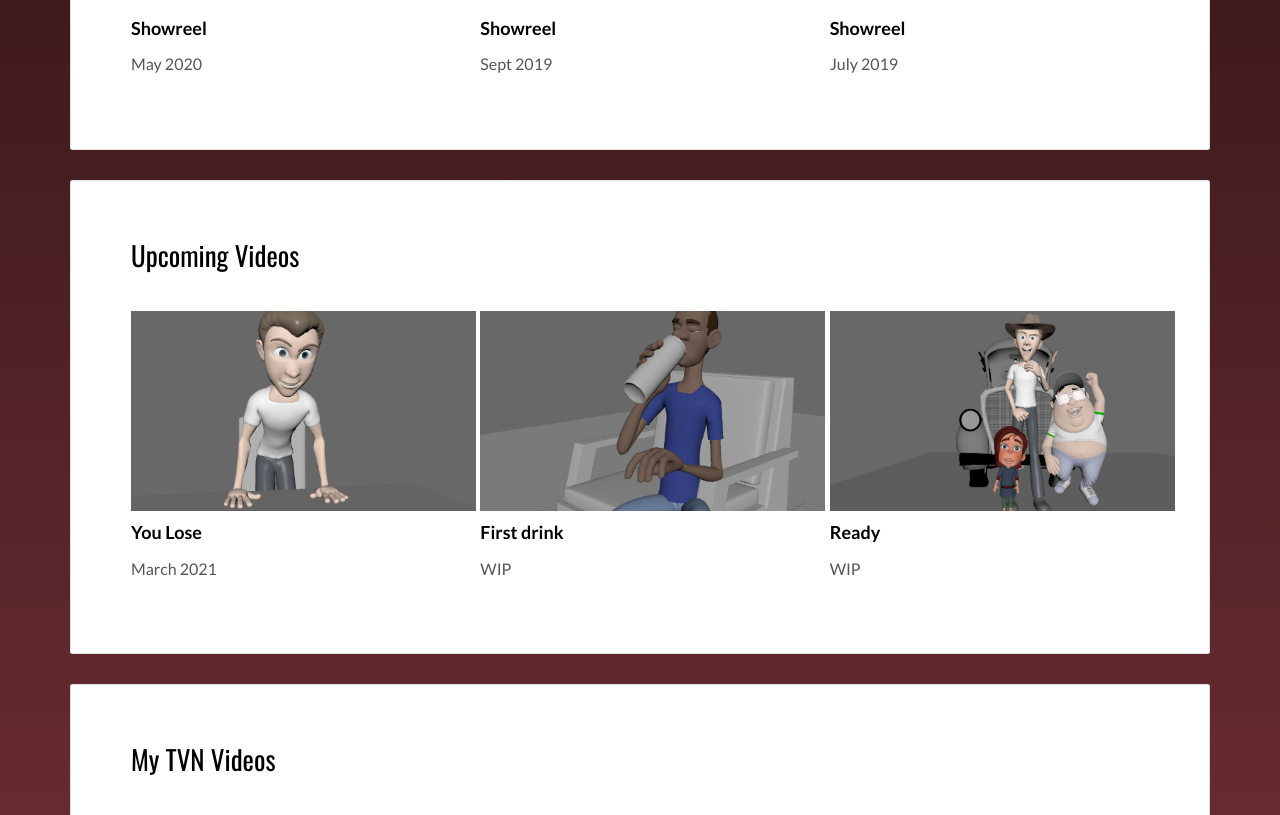
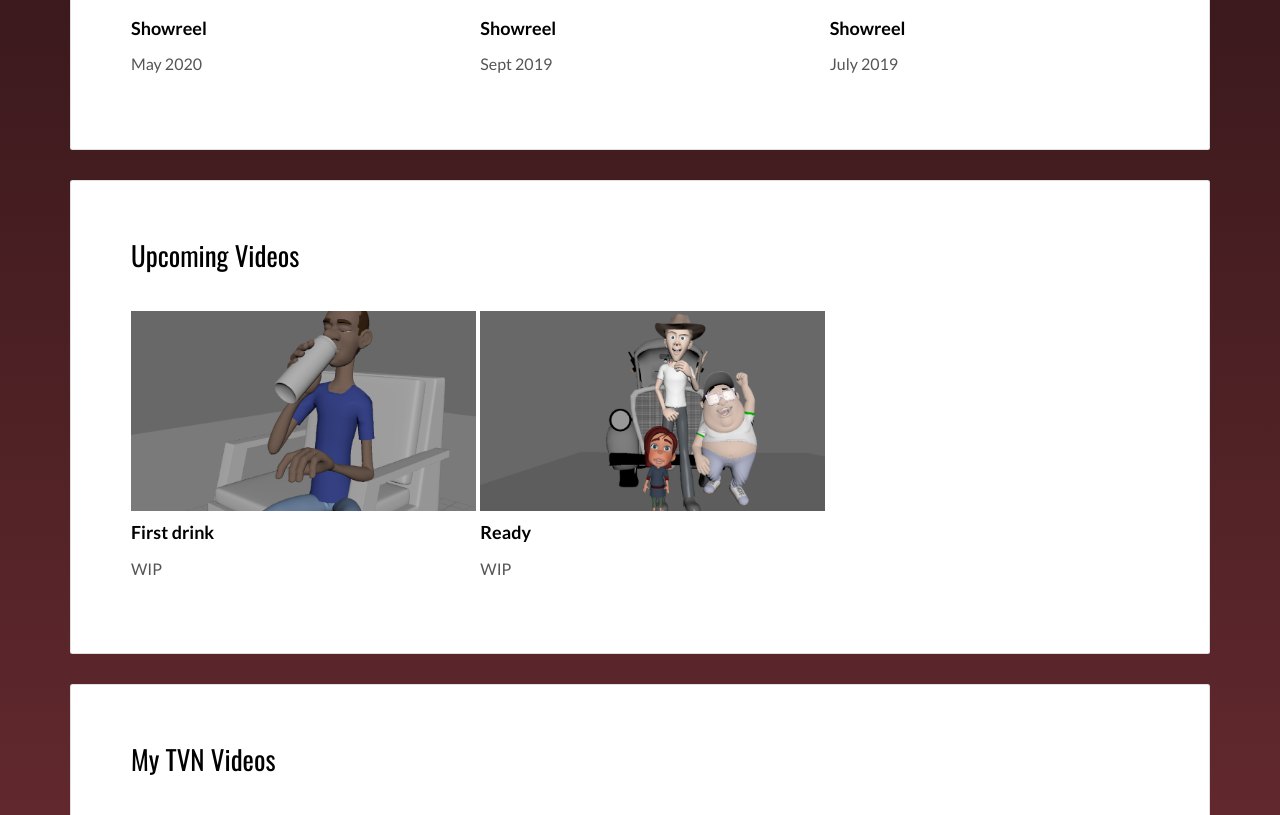
Before and after one commit to tejas240592/Animportfo, a Flask app: page / in a window 1280 px wide. Shown: the part 1179-1994 px from the top of the page. Run offline with Flask 2, Linux system fonts and the light colour scheme; some libraries are stand-ins or nearby versions; grey boxes are pictures that could not be loaded.

Commit message:
added new video on site

```diff
--- a/templates/index.html
+++ b/templates/index.html
@@ -132,11 +132,6 @@
             <h2>Upcoming Videos</h2>
             <div class="row">
               <div class="col-md-4">
-                <img src="./static/assets/images/youlose.png" height="200" width="345">
-                <h3 class="h5">You Lose</h3>
-                <p>March 2021</p>
-              </div>
-              <div class="col-md-4">
                 <img src="./static/assets/images/firstdrink.png" height="200" width="345">
                 <h3 class="h5">First drink</h3>
                 <p>WIP</p>
@@ -156,6 +151,11 @@
           <div class="card-block">
             <h2>My TVN Videos</h2>
             <div class="row">
+              <div class="col-md-4">
+                <iframe width="345" height="200" src="https://www.youtube.com/embed/4V7ub3VguU8" frameborder="0" allow="accelerometer; autoplay; clipboard-write; encrypted-media; gyroscope; picture-in-picture" allowfullscreen></iframe>
+                <h3 class="h5">You Lose</h3>
+                <p>March 2021</p>
+              </div>
               <div class="col-md-4">
                 <iframe width="345" height="200" src="https://www.youtube.com/embed/mi2gepUS0jo" frameborder="0" allow="accelerometer; autoplay; clipboard-write; encrypted-media; gyroscope; picture-in-picture" allowfullscreen></iframe>
                 <h3 class="h5">Scope</h3>
@@ -270,7 +270,7 @@
 
             <!-- Wrapper for slides -->
             <div class="carousel-inner" role="listbox">
-              <div class="item">
+              <div class="item active">
                 <img src="https://static01.nyt.com/images/2018/12/21/arts/21watership/21watership-jumbo-v3.jpg?quality=90&auto=webp" class="img-responsive" alt="...">
                 <div class="carousel-caption">
                   <h3 class="h5">Watership Down</h3>
@@ -285,7 +285,7 @@
                 </div>
               </div>
 
-              <div class="item active">
+              <div class="item">
                 <img src="https://www.m2all.com/media/catalog/product/r/e/refresh_crimson_red_3.png" class="img-responsive" alt="...">
                 <div class="carousel-caption">
                   <h3 class="h5">Mahindra</h3>
```
